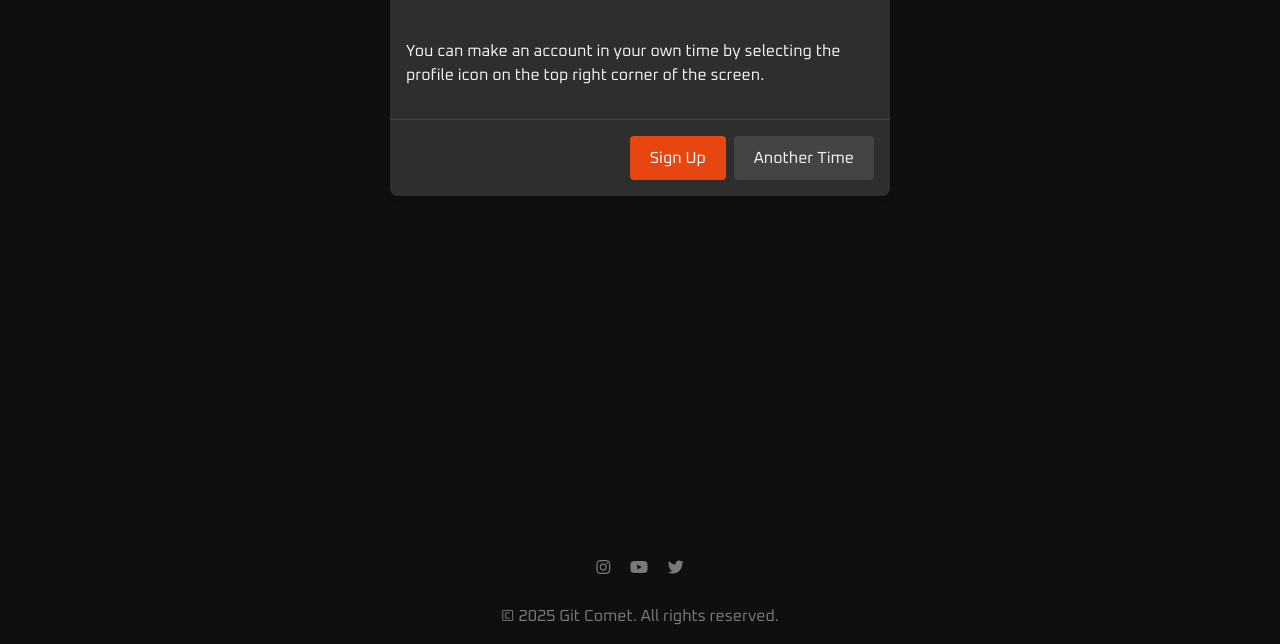
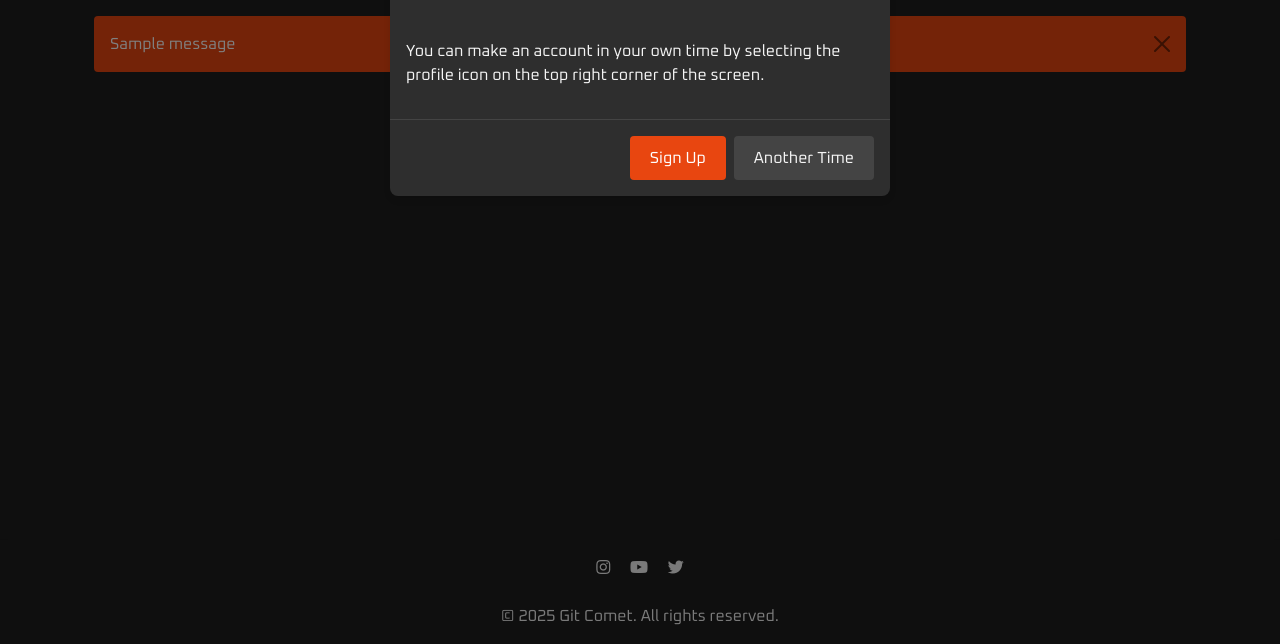
Before and after one commit to Ronan525/Git-Comet-Forum, a Django app: page /comet/profile/sample/ in a window 1280 px wide. Shown: the part 156-800 px from the top of the page. Run offline with Django 4.2, Linux system fonts and the light colour scheme; tables that the repository leaves empty hold one stand-in row (values such as "Sample post"); one stand-in notice (Sample message) is shown; parts of the project's set-up code (start-up, migrations or seed data) failed here and were passed over; some libraries are stand-ins or nearby versions.

Commit message:
Add success messages for post and comment deletion; update base template to display messages

```diff
--- a/forum/views.py
+++ b/forum/views.py
@@ -6,6 +6,7 @@
 from .forms import ContactUsForm, CommentForm, PostForm
 from django.contrib.auth.decorators import login_required
 from django.utils.decorators import method_decorator
+from django.contrib import messages
 
 # Create your views here.
 
@@ -199,6 +200,7 @@
         comment = get_object_or_404(Comment, pk=pk, author=request.user)
         post_slug = comment.post.slug
         comment.delete()
+        messages.success(request, "Comment successfully deleted")
         return redirect('post-detail', slug=post_slug)
 
 
@@ -213,6 +215,7 @@
         """
         post = get_object_or_404(Post, slug=slug, author=request.user)
         post.delete()
+        messages.success(request, "Post successfully deleted")
         return redirect('forum-home')
 
 
--- a/templates/base.html
+++ b/templates/base.html
@@ -118,9 +118,20 @@
     </nav>
     <main class="flex-shrink-0 main-bg py-4">
         <div class="container">
+
             {% block content %}
             <!-- Content Goes here -->
             {% endblock content %}
+            {% if messages %}
+            <div class="container mt-3">
+                {% for message in messages %}
+                <div class="alert alert-success alert-dismissible fade show" role="alert" style="background-color: #E84610; color: #fff; border: none;">
+                    {{ message }}
+                    <button type="button" class="btn-close" data-bs-dismiss="alert" aria-label="Close" style="color: #fff;"></button>
+                </div>
+                {% endfor %}
+            </div>
+            {% endif %}
         </div>
     </main>
     <footer class="text-center py-3 shadow-sm mt-auto">
```
